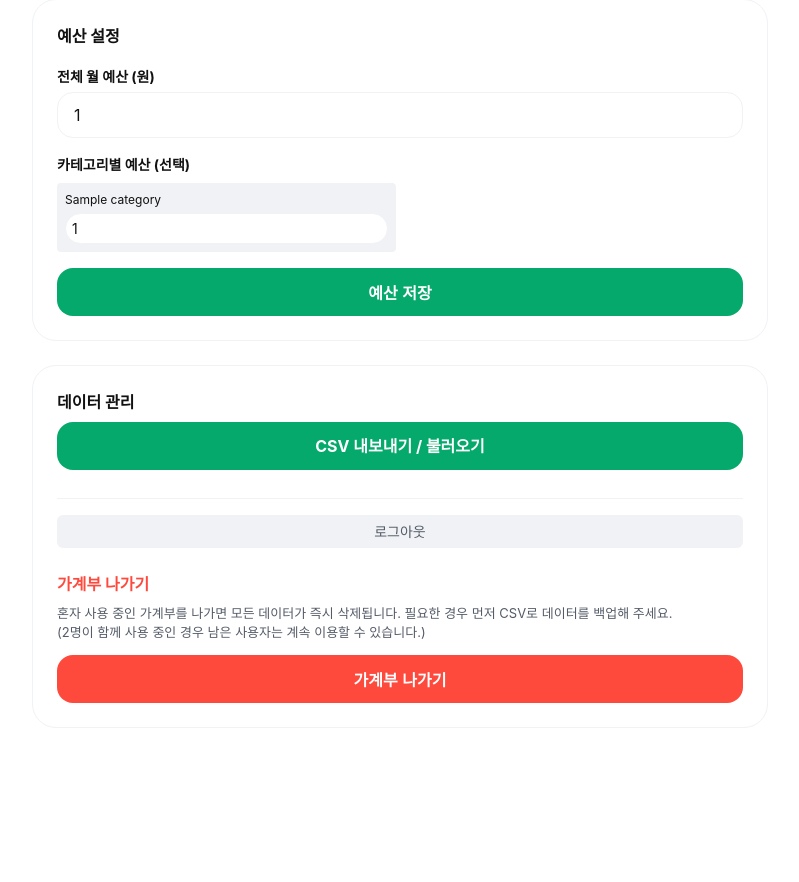
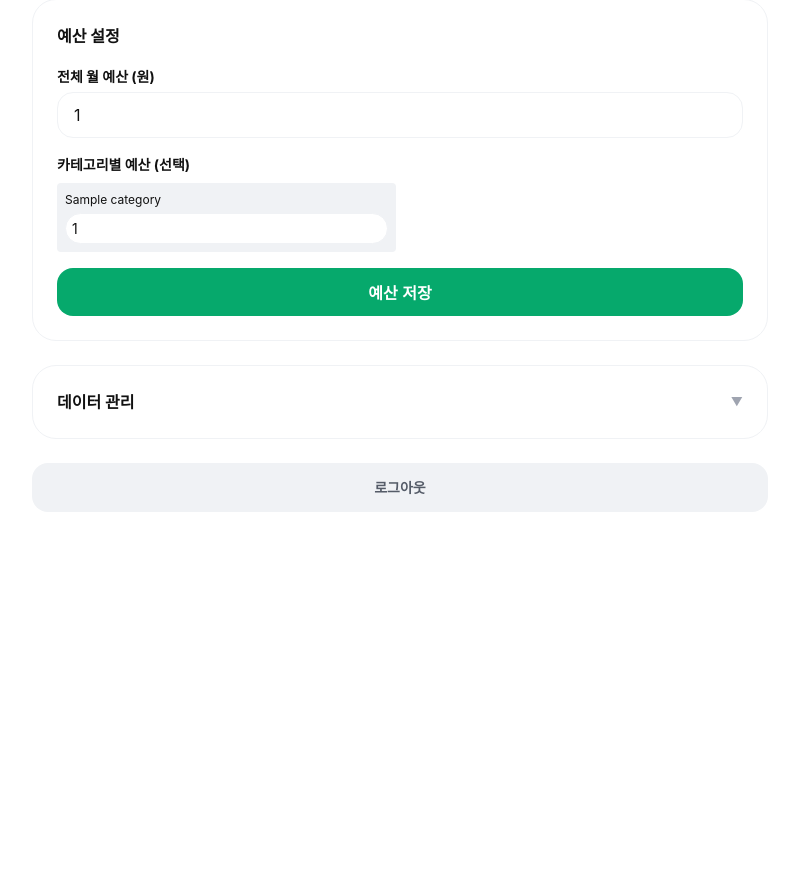
Before and after one commit to johun204/gagyebbuu, a Flask app: page /settings in a window 1280 px wide. Shown: the part 886-1768 px from the top of the page, without its empty margins (240-1039 px from the left). After the commit the page ends 1398 px from the top, so only its background shows below. Run offline with Flask 3, Linux system fonts and the light colour scheme; the visitor is signed in with stand-in values (Sample User, id 1); tables that the repository leaves empty hold one stand-in row (values such as "Sample post"); some web fonts are replaced.

Commit message:
Add files via upload

```diff
--- a/templates/base.html
+++ b/templates/base.html
@@ -4,6 +4,13 @@
     <meta charset="UTF-8">
     <meta name="viewport" content="width=device-width, initial-scale=1.0, maximum-scale=1.0, user-scalable=no">
     <title>가계쀼 - 공유 가계부</title>
+
+    <!-- 링크 공유 시 표시되는 Open Graph 미리보기 메타 태그 -->
+    <meta property="og:title" content="가계쀼 - 공유 가계부">
+    <meta property="og:description" content="부부가 함께 쓰는 귀여운 가계부, 수입과 지출을 쉽고 투명하게 관리해보세요.">
+    <meta property="og:image" content="{{ request.host_url }}static/icon-512.png">
+    <meta property="og:url" content="{{ request.host_url }}">
+
     <link rel="manifest" href="/static/manifest.json">
     <link rel="apple-touch-icon" href="/static/icon-192.png">
     <link rel="stylesheet" as="style" crossorigin href="https://cdn.jsdelivr.net/gh/orioncactus/pretendard@v1.3.9/dist/web/static/pretendard.min.css" />
@@ -105,7 +112,7 @@
         window.addEventListener('popstate', (e) => { if(e.state) navigate(window.location.pathname + window.location.search, false); });
 
         document.addEventListener('click', e => {
-            if (e.defaultPrevented) return; // 확인창에서 취소 등 이벤트 캔슬 시 라우팅 차단
+            if (e.defaultPrevented) return;
             const link = e.target.closest('a');
             if (link && link.origin === window.location.origin && !link.classList.contains('no-spa') && !link.hasAttribute('download')) {
                 e.preventDefault();
@@ -114,7 +121,7 @@
         });
 
         document.addEventListener('submit', async e => {
-            if (e.defaultPrevented) return; // 확인창에서 취소 등 폼 제출 취소 시 전송 차단
+            if (e.defaultPrevented) return;
             const form = e.target;
             if (form.classList.contains('no-spa')) return;
             e.preventDefault();
--- a/templates/settings.html
+++ b/templates/settings.html
@@ -69,7 +69,6 @@
     <form action="/set_budget" method="POST" onsubmit="return window.validateAndConfirmBudget()">
         <div style="margin-bottom: 16px;">
             <label style="font-size: 14px; font-weight: 700;">전체 월 예산 (원)</label>
-            <!-- 콤마 포맷팅 유지, text타입으로 처리 -->
             <input type="text" inputmode="numeric" id="total_budget" name="total_budget" class="input-field" value="{{ '{:,}'.format(ledger.monthly_budget) if ledger.monthly_budget else '' }}" style="margin-top: 4px;" oninput="window.formatNumber(this)">
         </div>
         <label style="font-size: 14px; font-weight: 700; display: block; margin-bottom: 8px;">카테고리별 예산 (선택)</label>
@@ -86,13 +85,16 @@
 </div>
 
 <div class="card">
-    <h3 style="font-size: 16px; font-weight: 700; margin-bottom: 8px;">데이터 관리</h3>
-    <a href="/csv_manage" class="btn-action" style="width: 100%; text-align: center; text-decoration: none; margin-bottom: 12px;">CSV 내보내기 / 불러오기</a>
+    <!-- 데이터 관리 그룹 접기 토글 구현 -->
+    <div style="display: flex; justify-content: space-between; align-items: center; cursor: pointer;" onclick="document.getElementById('data-manage-content').style.display = document.getElementById('data-manage-content').style.display === 'none' ? 'block' : 'none'; document.getElementById('data-manage-arrow').innerText = document.getElementById('data-manage-content').style.display === 'none' ? '▼' : '▲';">
+        <h3 style="font-size: 16px; font-weight: 700; margin: 0;">데이터 관리</h3>
+        <span id="data-manage-arrow" style="font-size: 12px; color: var(--color-muted);">▼</span>
+    </div>
 
-    <hr style="border:0; border-bottom: 1px solid var(--color-line); margin: 16px 0;">
-    <a href="/logout" class="chip no-spa" style="color: var(--color-secondary); background: var(--color-line); text-decoration: none; display: block; text-align: center; margin-bottom: 12px;" onclick="if(!confirm('로그아웃 하시겠습니까?')) { event.preventDefault(); return false; }">로그아웃</a>
+    <div id="data-manage-content" style="display: none; margin-top: 16px; border-top: 1px solid var(--color-line); padding-top: 16px;">
+        <a href="/csv_manage" class="btn-action" style="width: 100%; text-align: center; text-decoration: none; margin-bottom: 24px;">CSV 내보내기 / 불러오기</a>
 
-    <h3 style="font-size: 16px; font-weight: 700; margin-bottom: 8px; color: #fe493d; margin-top: 24px;">가계부 나가기</h3>
+        <h3 style="font-size: 16px; font-weight: 700; margin-bottom: 8px; color: #fe493d;">가계부 나가기</h3>
         <p style="font-size: 13px; color: var(--color-secondary); margin-bottom: 12px;">
             혼자 사용 중인 가계부를 나가면 모든 데이터가 즉시 삭제됩니다. 필요한 경우 먼저 CSV로 데이터를 백업해 주세요.<br>
             (2명이 함께 사용 중인 경우 남은 사용자는 계속 이용할 수 있습니다.)
@@ -101,10 +103,15 @@
             <button type="submit" class="btn-action" style="width: 100%; background-color: #fe493d;">가계부 나가기</button>
         </form>
     </div>
+</div>
+
+<!-- 로그아웃 버튼을 데이터 관리 카드 밖으로 이동하여 최하단 배치 -->
+<div style="margin-top: 24px; margin-bottom: 24px;">
+    <a href="/logout" class="chip no-spa" style="color: var(--color-secondary); background: var(--color-line); text-decoration: none; display: block; text-align: center; padding: 14px; font-size: 14px; font-weight: 700; border-radius: var(--radius-action);" onclick="if(!confirm('로그아웃 하시겠습니까?')) { event.preventDefault(); return false; }">로그아웃</a>
+</div>
 
 <script>
     {
-        // 실시간 콤마 적용 포맷터
         window.formatNumber = function(input) {
             let val = input.value.replace(/[^0-9]/g, '');
             if(val === '') {
@@ -131,7 +138,6 @@
         };
 
         window.validateAndConfirmBudget = function() {
-            // 콤마 제거 후 정수값 합산
             const totalStr = document.getElementById('total_budget').value.replace(/,/g, '');
             const total = parseInt(totalStr) || 0;
             let catSum = 0;
```
Lines whose indentation alone changed are shown as unchanged.
